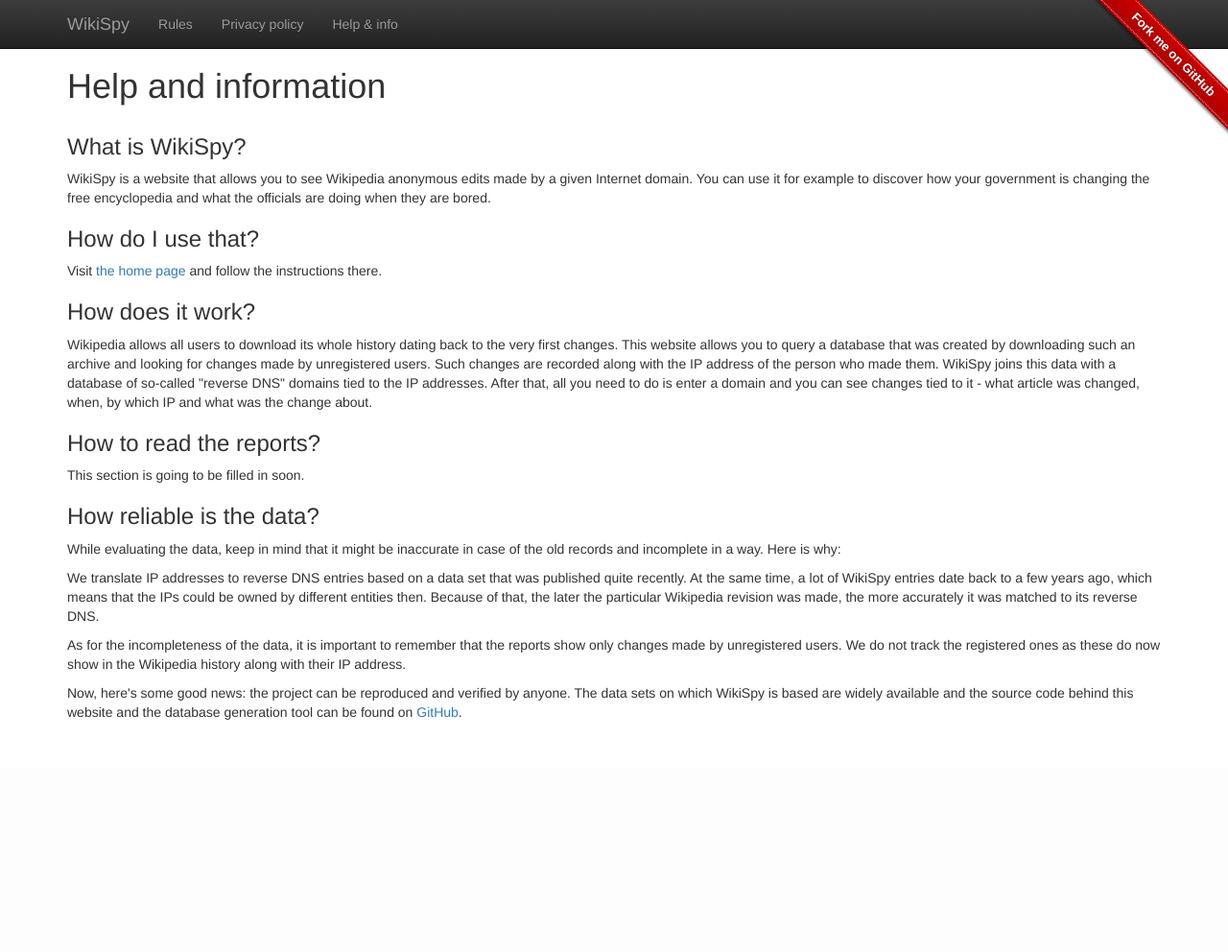
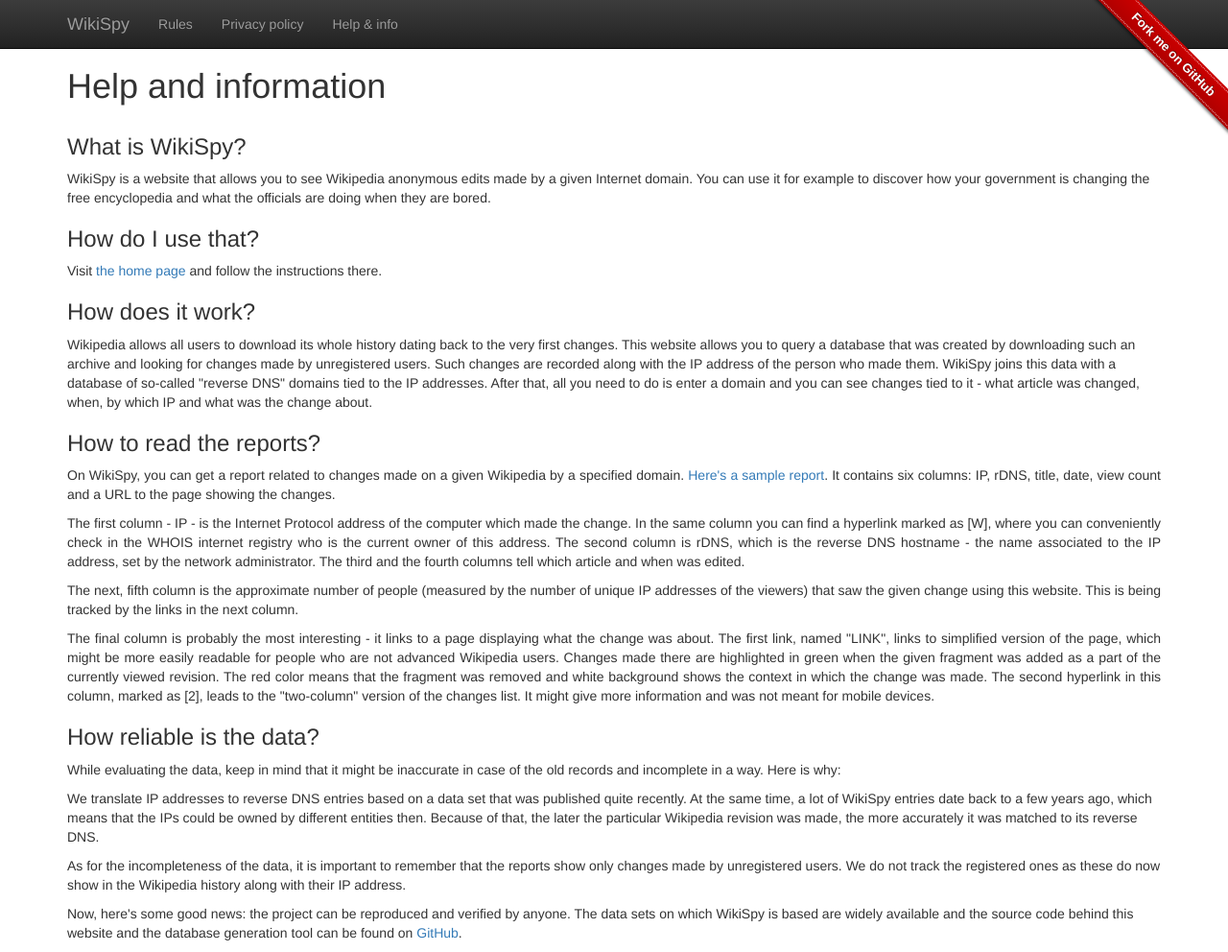
Before and after one commit to d33tah/wikispy, a Django app: template wikispy/templates/info.html in a window 1280 px wide. Shown: the whole page at 96% size. Before the commit the page ends 750 px from the top, so only its background shows below. Run offline with Django 3.2, Linux system fonts and the light colour scheme; the template is opened without the code that fills it, so the values that code supplies are empty; some libraries are stand-ins or nearby versions.

Commit message:
Add "How to read the reports".

```diff
--- a/wikispy/templates/info.html
+++ b/wikispy/templates/info.html
@@ -29,7 +29,35 @@ article was changed, when, by which IP and what was the change about.
 
 <h3>{% trans "How to read the reports?" %}</h3>
 {% blocktrans %}
-This section is going to be filled in soon.
+<p class="text-justify">On WikiSpy, you can get a report related to changes
+made on a given Wikipedia by a specified domain.
+<a href="/by_rdns/plwiki/.gov">Here's a sample report</a>.
+It contains six columns: IP, rDNS, title, date, view count and a URL to the
+page showing the changes.</p>
+
+<p class="text-justify">The first column - IP - is the Internet Protocol
+address of the computer which made the change. In the same column you can
+find a hyperlink marked as [W], where you can conveniently check in the
+WHOIS internet registry who is the current owner of this address. The second
+column is rDNS, which is the reverse DNS hostname - the name associated to
+the IP address, set by the network administrator. The third and the fourth
+columns tell which article and when was edited.</p>
+
+<p class="text-justify">The next, fifth column is the approximate number of
+people (measured by the number of unique IP addresses of the viewers) that
+saw the given change using this website. This is being tracked by the links
+in the next column.</p>
+
+<p class="text-justify">The final column is probably the most
+interesting - it links to a page displaying what the change was about.
+The first link, named "LINK", links to simplified version of the page,
+which might be more easily readable for people who are not advanced
+Wikipedia users. Changes made there are highlighted in green when the given
+fragment was added as a part of the currently viewed revision. The red color
+means that the fragment was removed and white background shows the context
+in which the change was made. The second hyperlink in this column, marked
+as [2], leads to the "two-column" version of the changes list. It might
+give more information and was not meant for mobile devices.</p>
 {% endblocktrans %}
 
 <h3>{% trans "How reliable is the data?" %}</h3>
```
